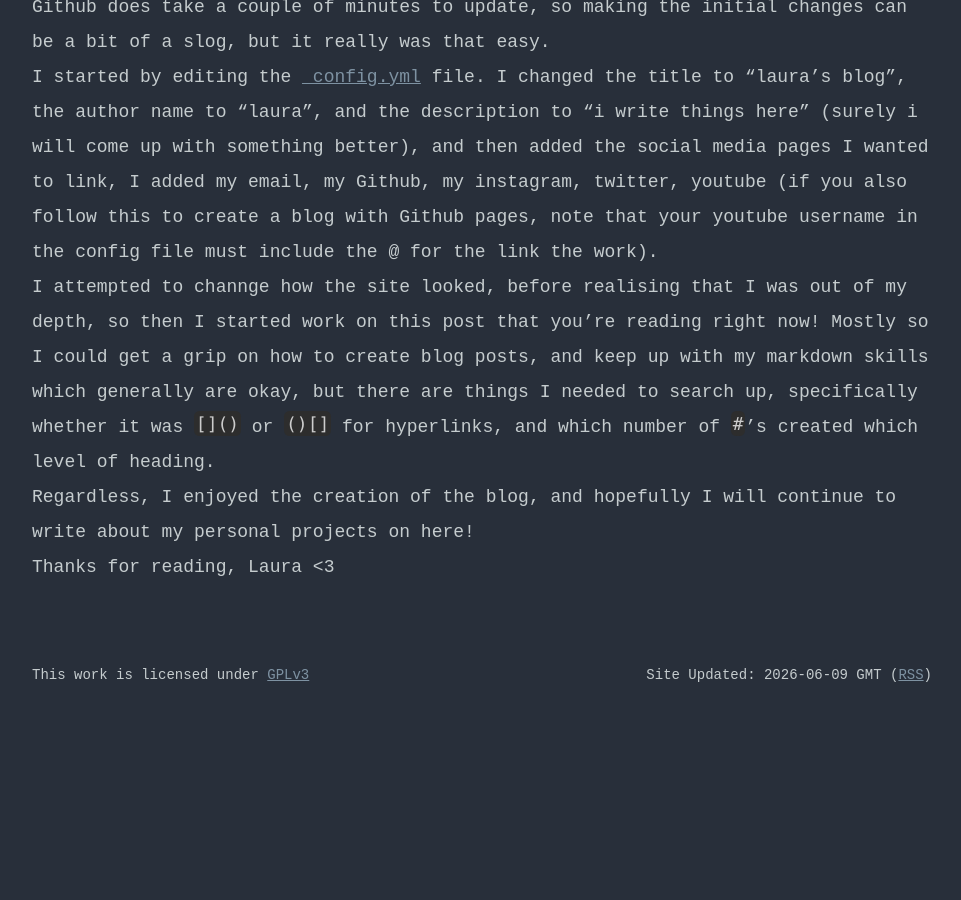
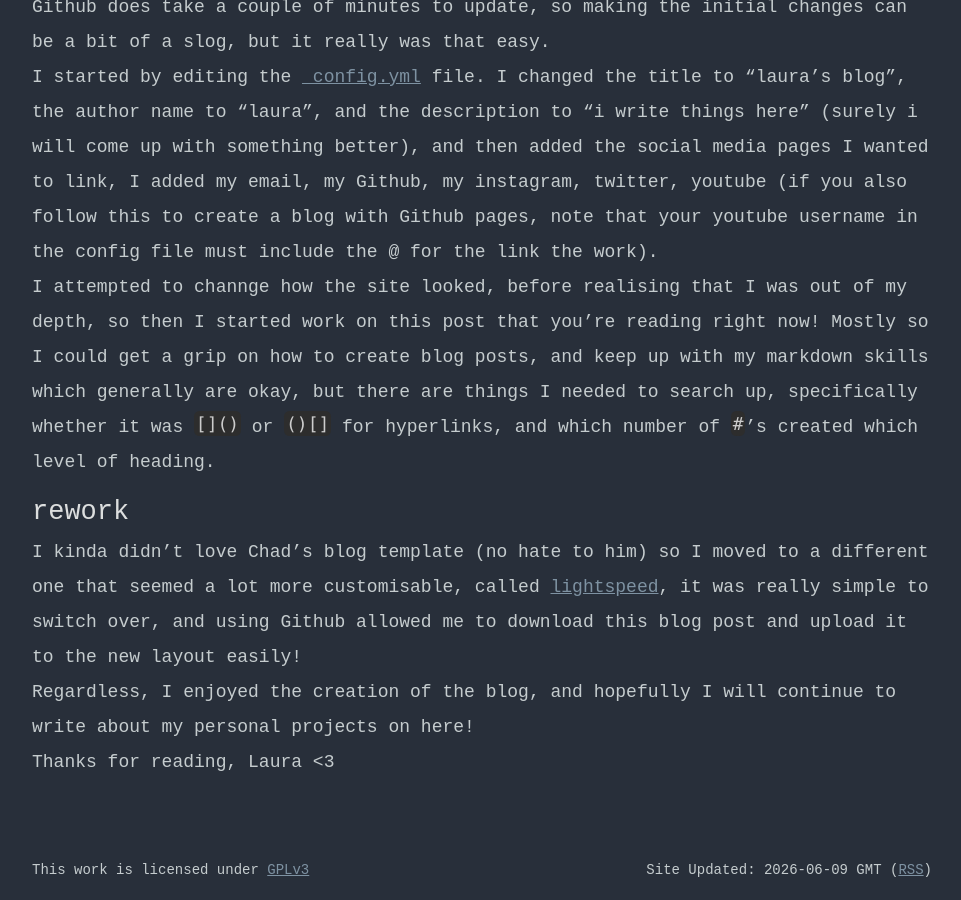
Before and after one commit to 7lauraa/7lauraa.github.io, a Jekyll site: the page built from _posts/2026-06-09-making-this-blog.md, in a window 1280 px wide and 900 px high, scrolled down 1495 px. Shown: the whole window, without its empty margins (158-1119 px from the left). Built offline with Jekyll 4.4.1, drawn with Linux system fonts in a browser that asks for light colours; before the commit the page ends 2200 px from its top, so only the background shows below that.

Commit message:
Update and rename 2026-06-09-making-this-post.md to 2026-06-09-making-this-blog.md

```diff
--- a/_posts/2026-06-09-making-this-post.md
+++ b/_posts/2026-06-09-making-this-blog.md
@@ -21,6 +21,9 @@ I started by editing the [_config.yml](https://github.com/7lauraa/7lauraa.github
 
 I attempted to channge how the site looked, before realising that I was out of my depth, so then I started work on this post that you're reading right now! Mostly so I could get a grip on how to create blog posts, and keep up with my markdown skills which generally are okay, but there are things I needed to search up, specifically whether it was `[]()` or `()[]` for hyperlinks, and which number of `#`'s created which level of heading.
 
+## rework
+I kinda didn't love Chad's blog template (no hate to him) so I moved to a different one that seemed a lot more customisable, called [lightspeed](https://github.com/tajacks/lightspeed), it was really simple to switch over, and using Github allowed me to download this blog post and upload it to the new layout easily!
+
 Regardless, I enjoyed the creation of the blog, and hopefully I will continue to write about my personal projects on here!
 
 Thanks for reading, Laura <3
```
